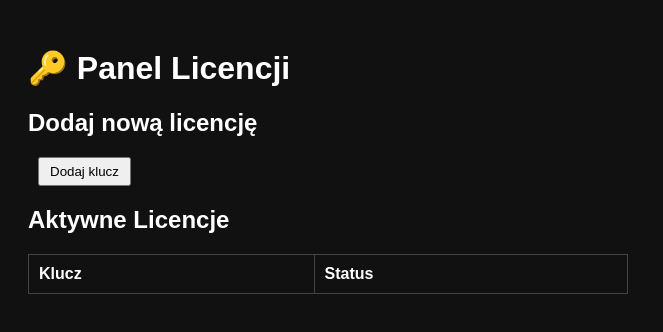
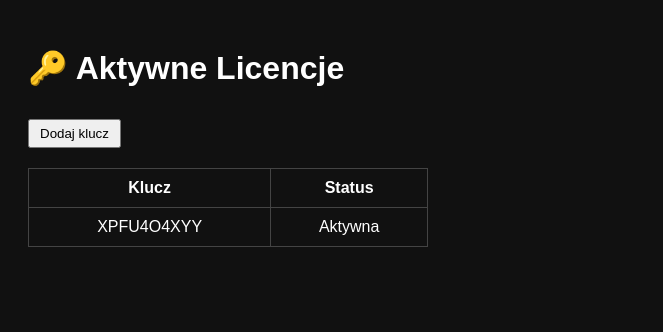
Before and after one commit to bpiont1591/discordbots, a plain HTML site: page index.html in a window 1280 px wide. Both pictures are taken after a click on the button "Dodaj klucz". Shown: the whole page, without its empty margins (0-663 px from the left). Drawn offline with Linux system fonts and the light colour scheme; no server answers.

Commit message:
Update index.html

```diff
--- a/index.html
+++ b/index.html
@@ -4,68 +4,39 @@
   <title>Panel Licencji</title>
   <style>
     body { font-family: Arial; background: #111; color: white; padding: 20px; }
-    table { width: 100%; max-width: 600px; border-collapse: collapse; margin-bottom: 20px; }
-    td, th { border: 1px solid #444; padding: 10px; text-align: left; }
-    button { padding: 5px 10px; margin-left: 10px; cursor: pointer; }
-    input { padding: 5px; }
+    table { width: 400px; border-collapse: collapse; margin-top: 20px; }
+    td, th { border: 1px solid #444; padding: 10px; text-align: center; }
+    button { padding: 5px 10px; margin-top: 10px; cursor: pointer; }
   </style>
 </head>
 <body>
 
-<h1>🔑 Panel Licencji</h1>
-
-<h2>Dodaj nową licencję</h2>
-<button id="addLicense">Dodaj klucz</button>
-<p id="newKey"></p>
-
-<h2>Aktywne Licencje</h2>
+<h1>🔑 Aktywne Licencje</h1>
+<button id="addKey">Dodaj klucz</button>
 <table id="table">
-  <tr>
-    <th>Klucz</th>
-    <th>Status</th>
-  </tr>
+  <tr><th>Klucz</th><th>Status</th></tr>
 </table>
 
 <script>
-const API_URL = "https://peppy-cuchufli-831cff.netlify.app/.netlify/functions/api";
+let licenses = {}; // przechowuje klucze w pamięci (strona)
 
-// Funkcja pobiera licencje i wyświetla tabelę
-async function loadLicenses() {
-  const res = await fetch(API_URL);
-  const data = await res.json();
-
-  const table = document.getElementById("table");
-  table.innerHTML = `
-    <tr>
-      <th>Klucz</th>
-      <th>Status</th>
-    </tr>
-  `;
-
-  data.licenses.forEach(l => {
-    const row = document.createElement("tr");
-    row.innerHTML = `
-      <td>${l.key}</td>
-      <td>${l.used ? "Użyta" : "Aktywna"}</td>
-    `;
+function renderTable() {
+  const table = document.getElementById('table');
+  table.innerHTML = '<tr><th>Klucz</th><th>Status</th></tr>';
+  Object.keys(licenses).forEach(key => {
+    const row = document.createElement('tr');
+    row.innerHTML = `<td>${key}</td><td>${licenses[key] ? "Aktywna" : "Nieaktywna"}</td>`;
     table.appendChild(row);
   });
 }
 
-// Funkcja dodaje nowy klucz
-document.getElementById("addLicense").addEventListener("click", async () => {
-  const res = await fetch(`${API_URL}/add`, {
-    method: "POST",
-    headers: { "Content-Type": "application/json" },
-    body: JSON.stringify({})
-  });
-  const data = await res.json();
-  document.getElementById("newKey").innerText = "Nowy klucz: " + data.key;
-  loadLicenses();
+document.getElementById('addKey').addEventListener('click', () => {
+  const newKey = Math.random().toString(36).substring(2,12).toUpperCase();
+  licenses[newKey] = true;
+  renderTable();
 });
 
-// Ładujemy tabelę przy starcie
-loadLicenses();
+renderTable();
 </script>
 
 </body>
```
